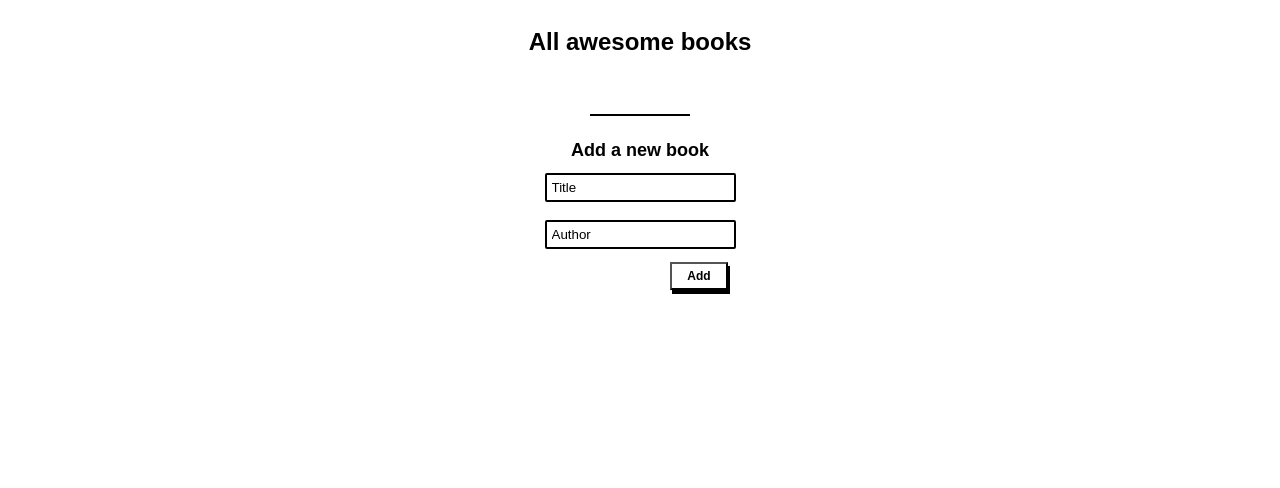
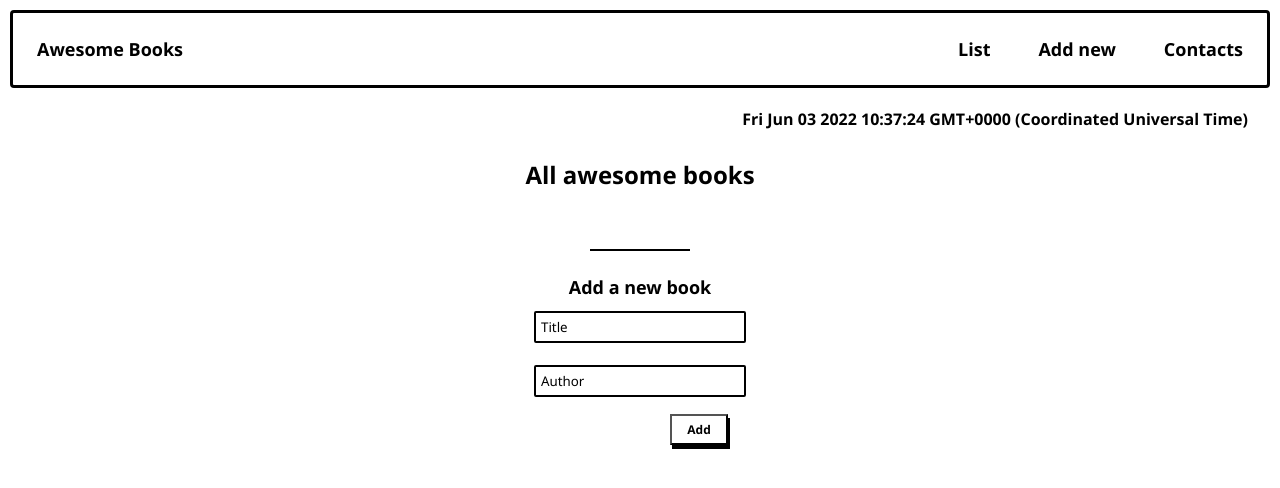
Before and after one commit to godiarksel/book-collection, a website: page index.html in a window 1280 px wide. Drawn offline with Linux system fonts and the light colour scheme.

Commit message:
Add nav bar and date-time functionality

```diff
--- a/index.html
+++ b/index.html
@@ -9,7 +9,18 @@
 </head>
 <body>
 <main>
+  <header>
+    <nav class="nav">
+      <a href="">Awesome Books</a>
+      <ul class="nav__links">
+        <li id="nav__links__list"> <a href="#">List</a></li>
+        <li id="nav__links__add"> <a href="#">Add new</a></li>
+        <li id="nav__links__contacts"> <a href="#">Contacts</a></li>
+      </ul>
+    </nav>
+  </header>
   <section class="book">
+    <p class="date-time" id='date-time'></p>
     <h1>
       All awesome books
     </h1>
--- a/main.css
+++ b/main.css
@@ -1,8 +1,11 @@
-* {
+* ,
+*::before,
+*::after{
   margin: 0%;
   padding: 0%;
   box-sizing: border-box;
-  font-family: Arial, Helvetica, sans-serif;
+  font-family: 'Segoe UI', Tahoma, Geneva, Verdana, sans-serif;
+  background-color: white;
 }
 
 .book {
@@ -102,3 +105,42 @@ hr {
   background-color: #000;
   color: white;
 }
+
+.nav {
+  display: flex;
+  align-items: center;
+  justify-content: space-between;
+  border: 3px solid #000;
+  border-radius: 4px;
+  margin: 10px;
+}
+
+.nav a {
+  padding: 12px;
+  margin: 12px;
+  font-size: 18px;
+  text-decoration: none;
+  cursor: pointer;
+  color: #000;
+  font-weight: 600;
+}
+
+.nav a:active {
+  color: blue;
+}
+
+.nav a:hover {
+  color: grey;
+}
+
+.nav__links {
+  list-style-type: none;
+  display: flex;
+}
+
+.date-time {
+  font-weight: 600;
+  margin: 12px;
+  margin-bottom: 20px;
+  text-align: right;
+}
--- a/script.js
+++ b/script.js
@@ -1,5 +1,9 @@
 const form = document.querySelector('form');
 const bookList = document.querySelector('.book-list');
+const dateTime = document.querySelector('#date-time');
+
+let date = new Date();
+dateTime.innerHTML = date;
 
 class Book {
   constructor(title, author) {
@@ -40,7 +44,7 @@ function addBookToList(book) {
   newBook.classList.add('oneBook');
   newBook.innerHTML += `
   <span hidden>${book.id}</span>
-  <p>"${book.title}" by ${book.author}</p>
+  <tr>"${book.title}" by ${book.author}</tr>
   <button type="button" class="remove">Remove</button>`;
   bookList.appendChild(newBook);
 }
```
